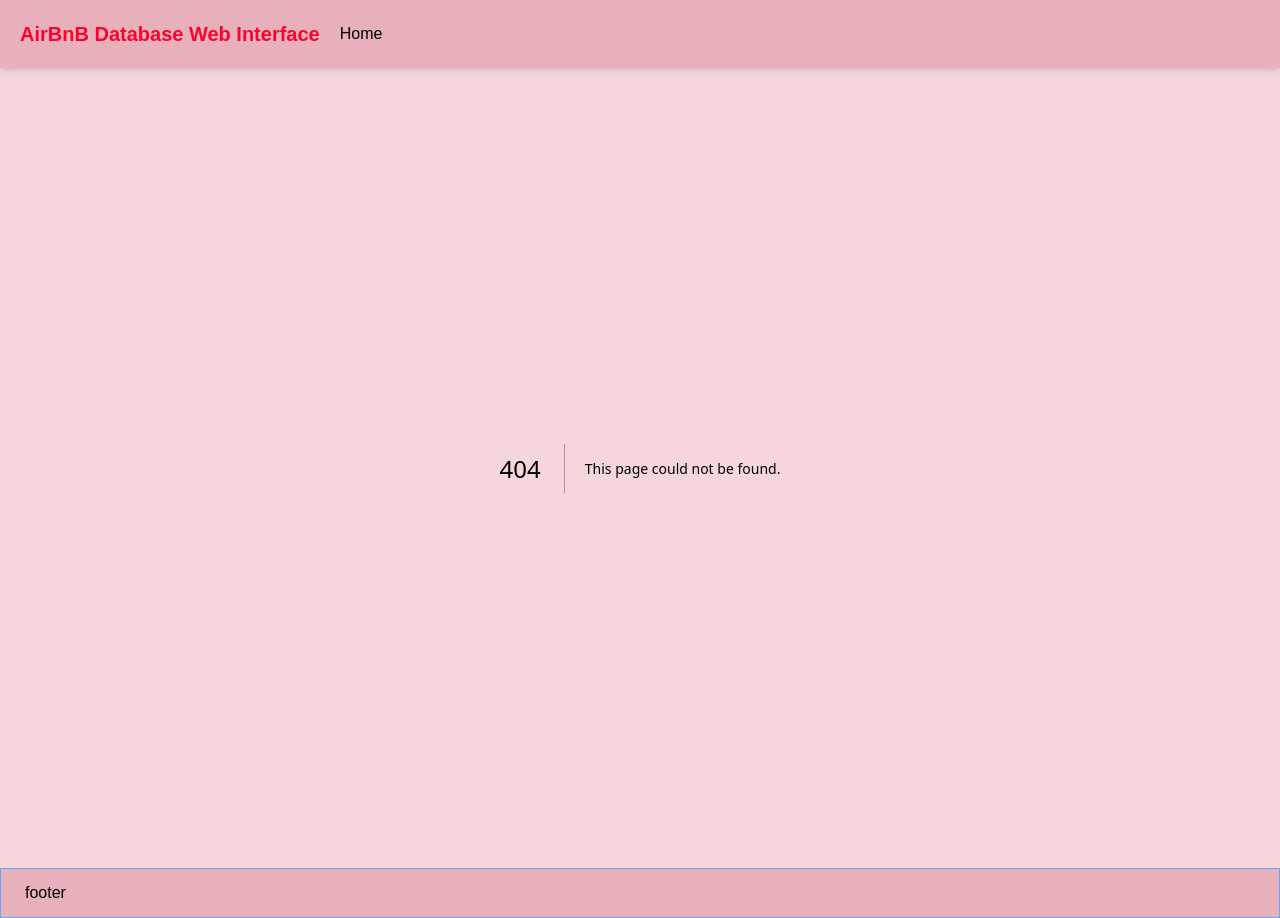
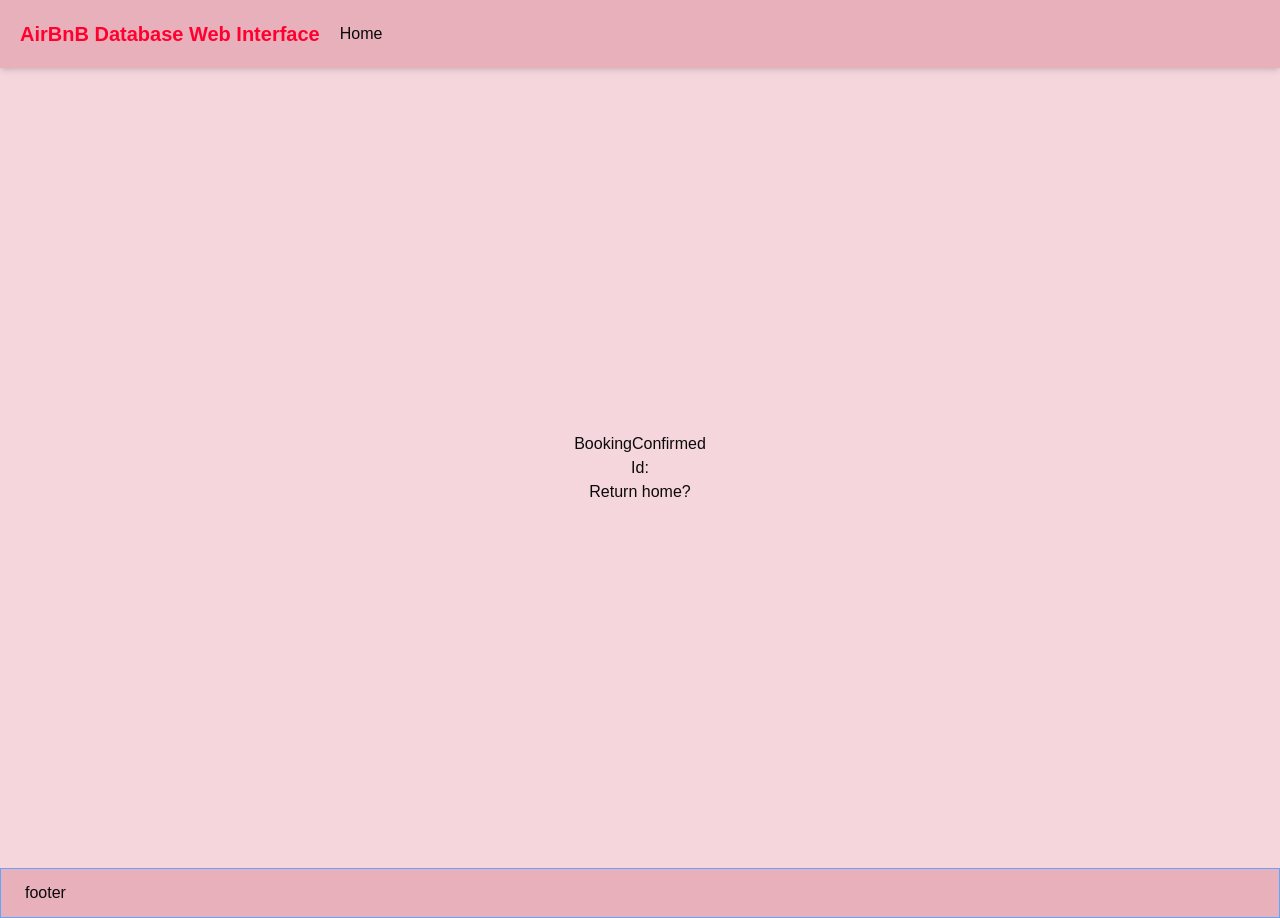
Before and after one commit to 2trill2code/db-mongodb, a Next.js app in the folder client/: page /confirmation in a window 1280 px wide. Before the commit this address had no page. Built offline with nearby package versions, Linux system fonts and the light colour scheme.

Commit message:
add confirmaton redirection

```diff
--- a/client/src/app/booking/[id]/page.tsx
+++ b/client/src/app/booking/[id]/page.tsx
@@ -10,6 +10,7 @@ import { PropertyListings } from "@/lib/types";
 import baseURL from "@/service/config";
 import { BookingQuery } from "@/lib/types";
 import { validateBookingFields } from "@/lib/validation";
+import { useRouter } from "next/navigation";
 
 export default function PropertyBooking({
   params,
@@ -30,6 +31,7 @@ export default function PropertyBooking({
   const [listing, setListing] = useState<PropertyListings | undefined>(
     undefined
   );
+  const router = useRouter();
 
   useEffect(() => {
     async function fetchListing() {
@@ -48,11 +50,19 @@ export default function PropertyBooking({
       return;
     }
 
-    const url = `${baseURL}/bookings`;
-    await fetch(url, {
-      method: "POST",
-      body: JSON.stringify({ ...query, listingId }),
+    // test { _id: "10047964" }
+    const url = `${baseURL}/listings/${listingId}/addBooking`;
+    const response = await fetch(url, {
+      method: "PUT",
+      headers: {
+        "Content-Type": "application/json",
+      },
+      body: JSON.stringify({ ...query, listingId: listingId }),
     });
+    if (!response.ok) {
+      setErrors(["Failed to book property"]);
+      return;
+    } else router.push(`/confirmation?listingID=${listingId}`);
   }
 
   return (
--- /dev/null
+++ b/client/src/app/confirmation/page.tsx
@@ -0,0 +1,19 @@
+"use client";
+
+import Link from "next/link";
+import { useSearchParams } from "next/navigation";
+
+export default function ConfirmationPage() {
+  const searchParam = useSearchParams();
+  const listingID = searchParam.get("listingID");
+
+  return (
+    <div className="flex flex-col items-center justify-center h-screen">
+      <h2>BookingConfirmed</h2>
+      <p>Id: {listingID}</p>
+      <Link href="/" className="hover:underline">
+        Return home?
+      </Link>
+    </div>
+  );
+}
```
